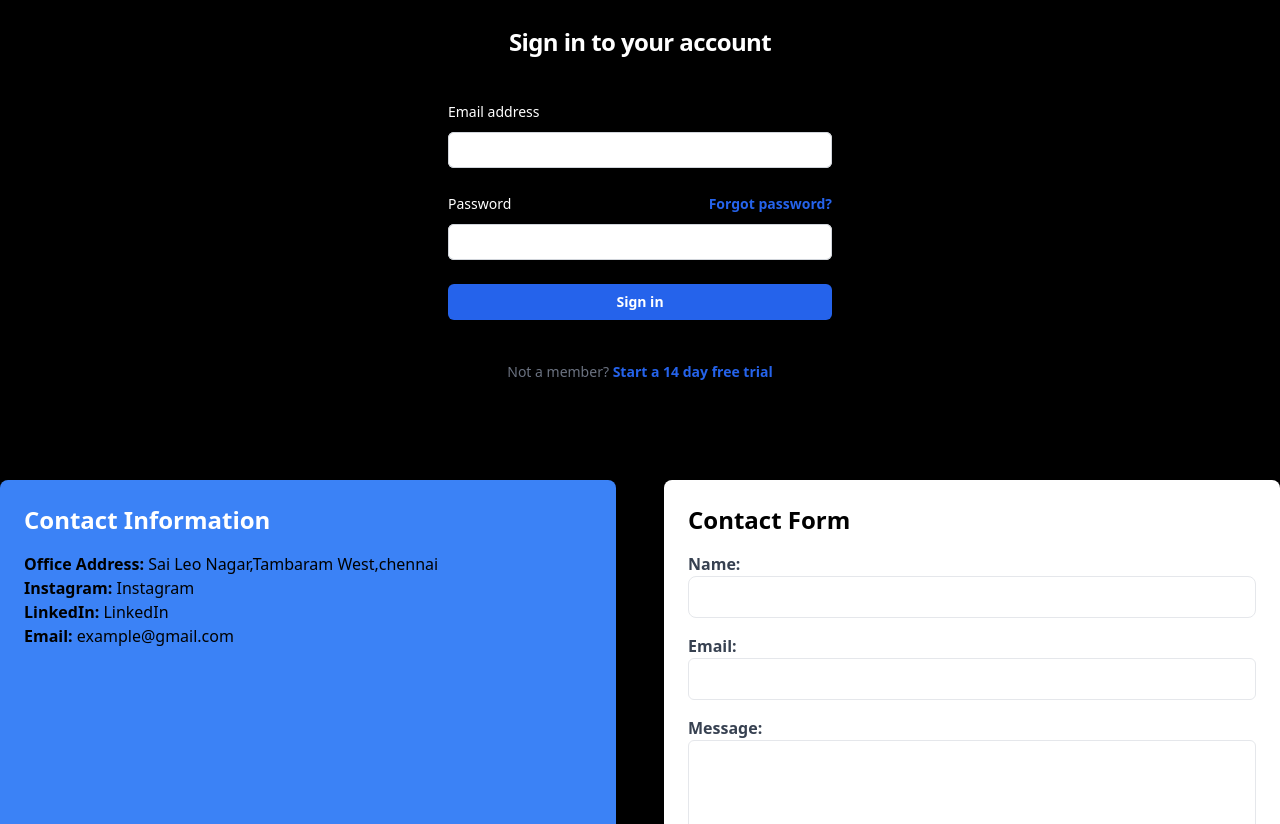
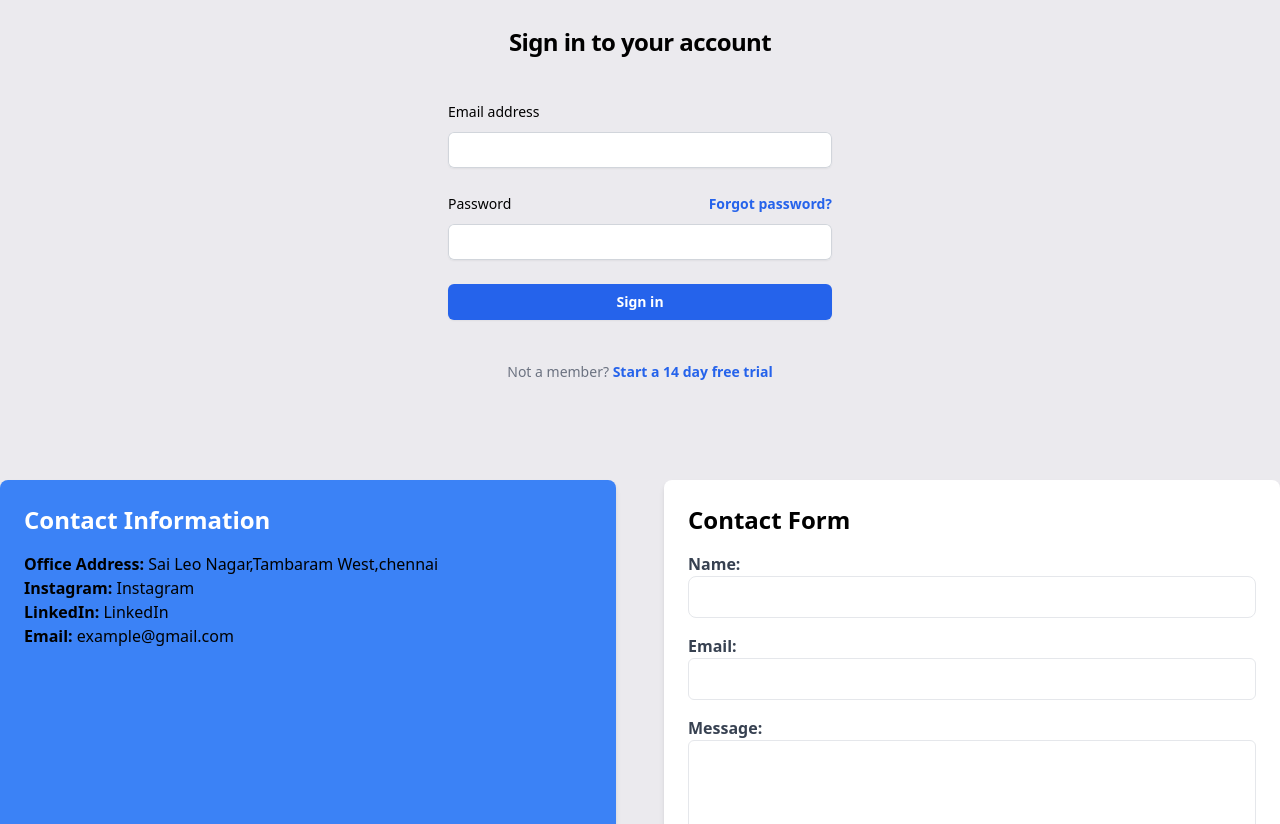
Before and after one commit to Senthil1608/voice, a plain HTML site: page index.html in a window 1280 px wide. Shown: the part 3624-4448 px from the top of the page. Drawn offline with nearby package versions, Linux system fonts and the light colour scheme.

Commit message:
Update index.html

```diff
--- a/index.html
+++ b/index.html
@@ -8,7 +8,7 @@
     <link href="style.css" rel="stylesheet">
 
 </head>
-<body class="bg-black">
+<body style="background-color: rgb(235, 234, 238);">
 
     <header>
       <nav class="bg-blue-500 py-2 fixed w-full top-0 z-50">
@@ -196,13 +196,13 @@
       <div class="flex min-h-full flex-col justify-center px-6 py-12 lg:px-8">
           <div class="sm:mx-auto sm:w-full sm:max-w-sm">
               <img class="mx-auto h-10 w-auto" src="https://tailwindui.com/img/logos/mark.svg?color=indigo&shade=600" alt="Your Company">
-              <h2 class="mt-10 text-center text-2xl font-bold leading-9 tracking-tight text-white">Sign in to your account</h2>
+              <h2 class="mt-10 text-center text-2xl font-bold leading-9 tracking-tight text-black">Sign in to your account</h2>
           </div>
 
           <div class="mt-10 sm:mx-auto sm:w-full sm:max-w-sm">
               <form class="space-y-6" action="#" method="POST">
               <div>
-                <label for="email" class="block text-sm font-medium leading-6 text-white">Email address</label>
+                <label for="email" class="block text-sm font-medium leading-6 text-black">Email address</label>
                 <div class="mt-2">
                   <input id="email" name="email" type="email" autocomplete="email" required class="block w-full rounded-md border-0 py-1.5 text-gray-900 shadow-sm ring-1 ring-inset ring-gray-300 placeholder:text-gray-400 focus:ring-2 focus:ring-inset focus:ring-indigo-600 sm:text-sm sm:leading-6">
                 </div>
@@ -210,7 +210,7 @@
 
               <div>
                 <div class="flex items-center justify-between">
-                  <label for="password" class="block text-sm font-medium leading-6 text-white">Password</label>
+                  <label for="password" class="block text-sm font-medium leading-6 text-black">Password</label>
                   <div class="text-sm">
                     <a href="#" class="font-semibold text-blue-600 hover:text-indigo-500">Forgot password?</a>
                   </div>
```
